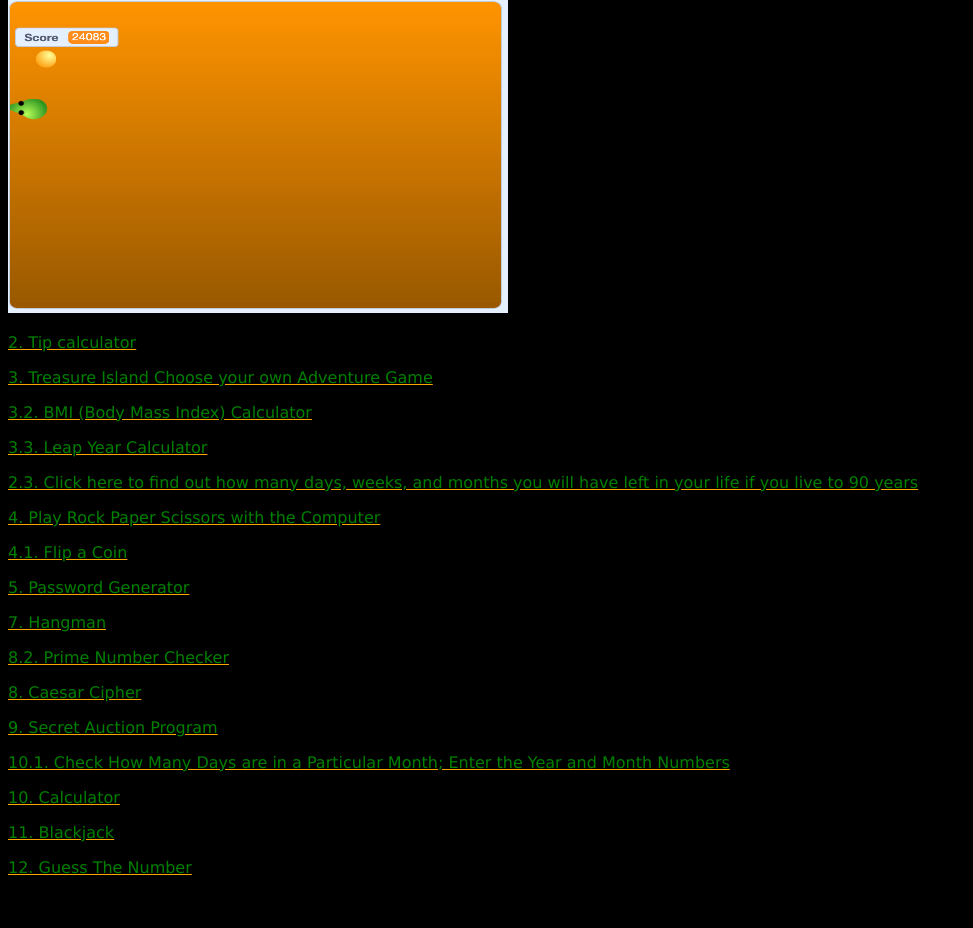
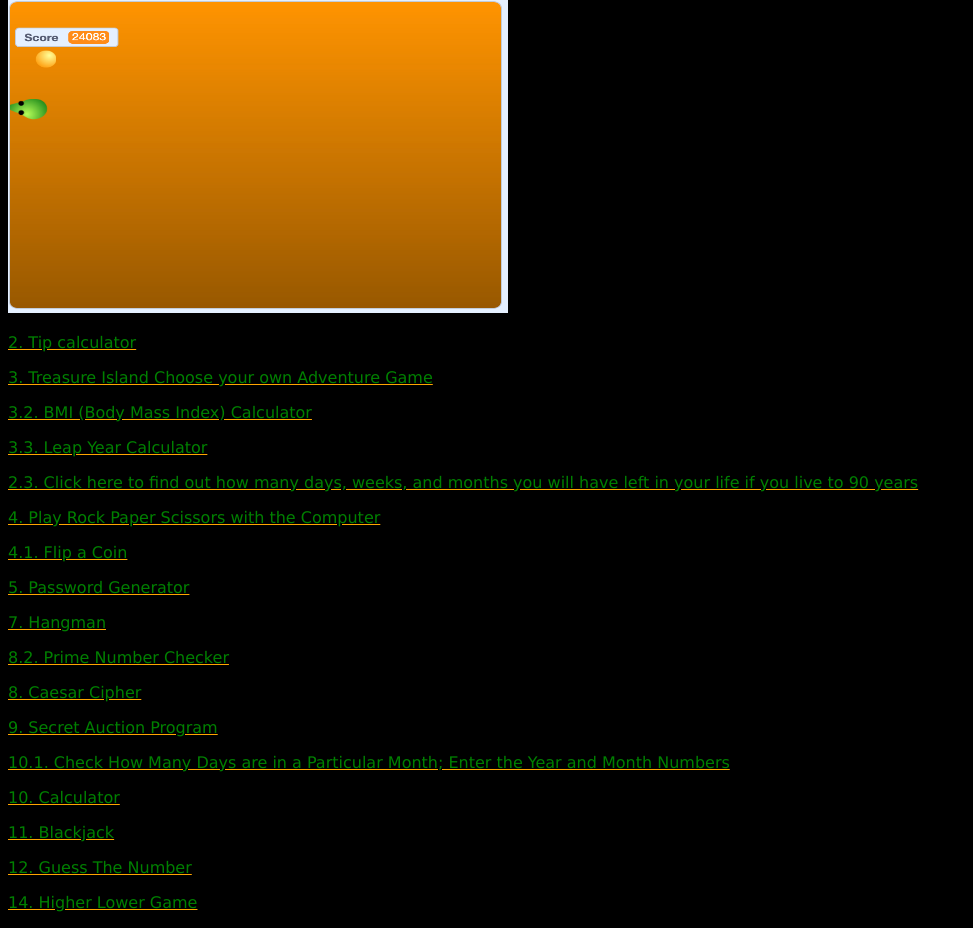
Before and after one commit to cheetah029/homepage, a plain HTML site: page index.html in a window 1280 px wide. Shown: the part 689-1617 px from the top of the page, without its empty margins (0-973 px from the left). Before the commit the page ends 1582 px from the top, so only its background shows below. Drawn offline with Linux system fonts and the light colour scheme.

Commit message:
Update index.html
add higher lower game

```diff
--- a/index.html
+++ b/index.html
@@ -75,5 +75,8 @@
   <a href="https://replit.com/@LightningTyper/guess-the-number-start#main.py">
   <p style="color:green;">12. Guess The Number</p></a>
 
+  <a href="https://replit.com/@LightningTyper/higher-lower-start#main.py">
+  <p style="color:green;">14. Higher Lower Game</p></a>
+
 </body>
 </html>
```
